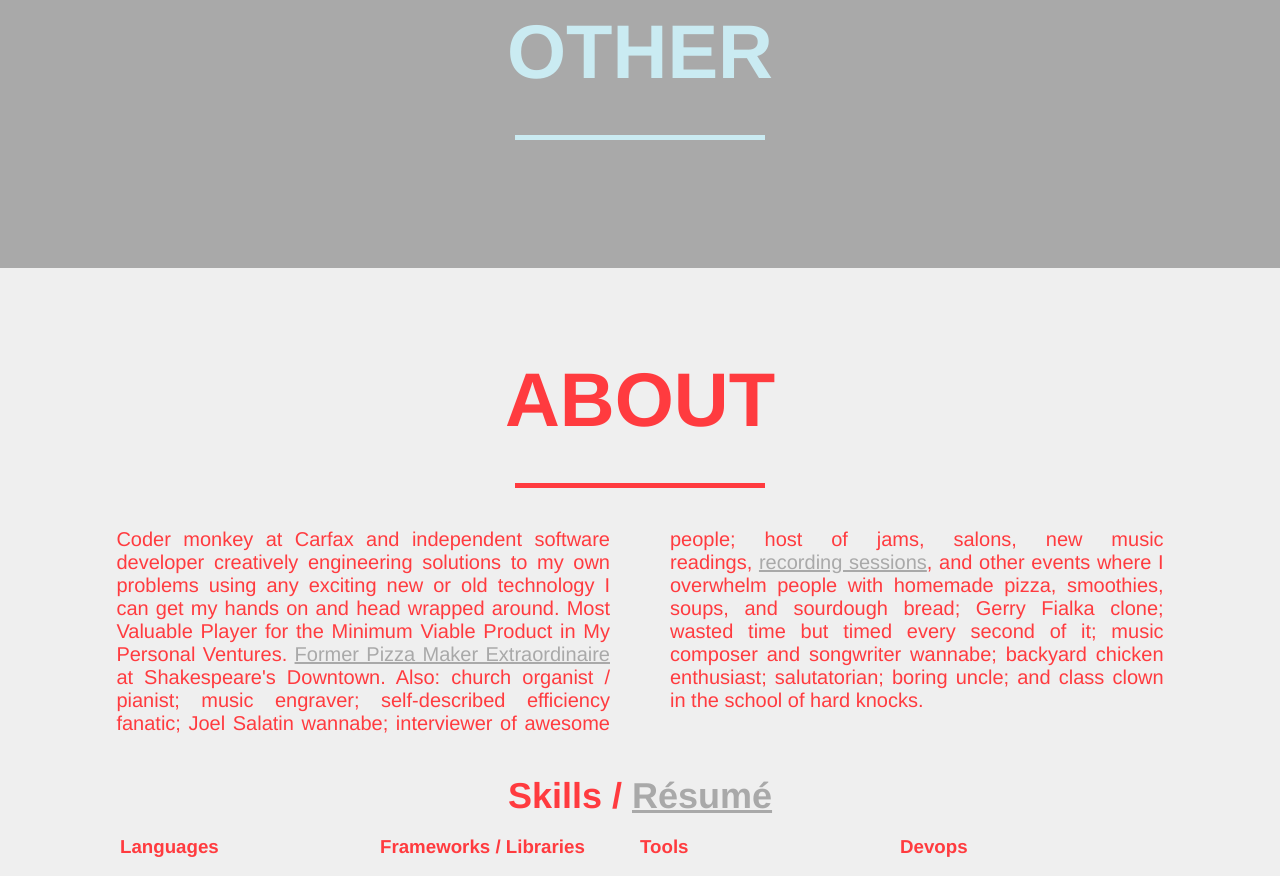
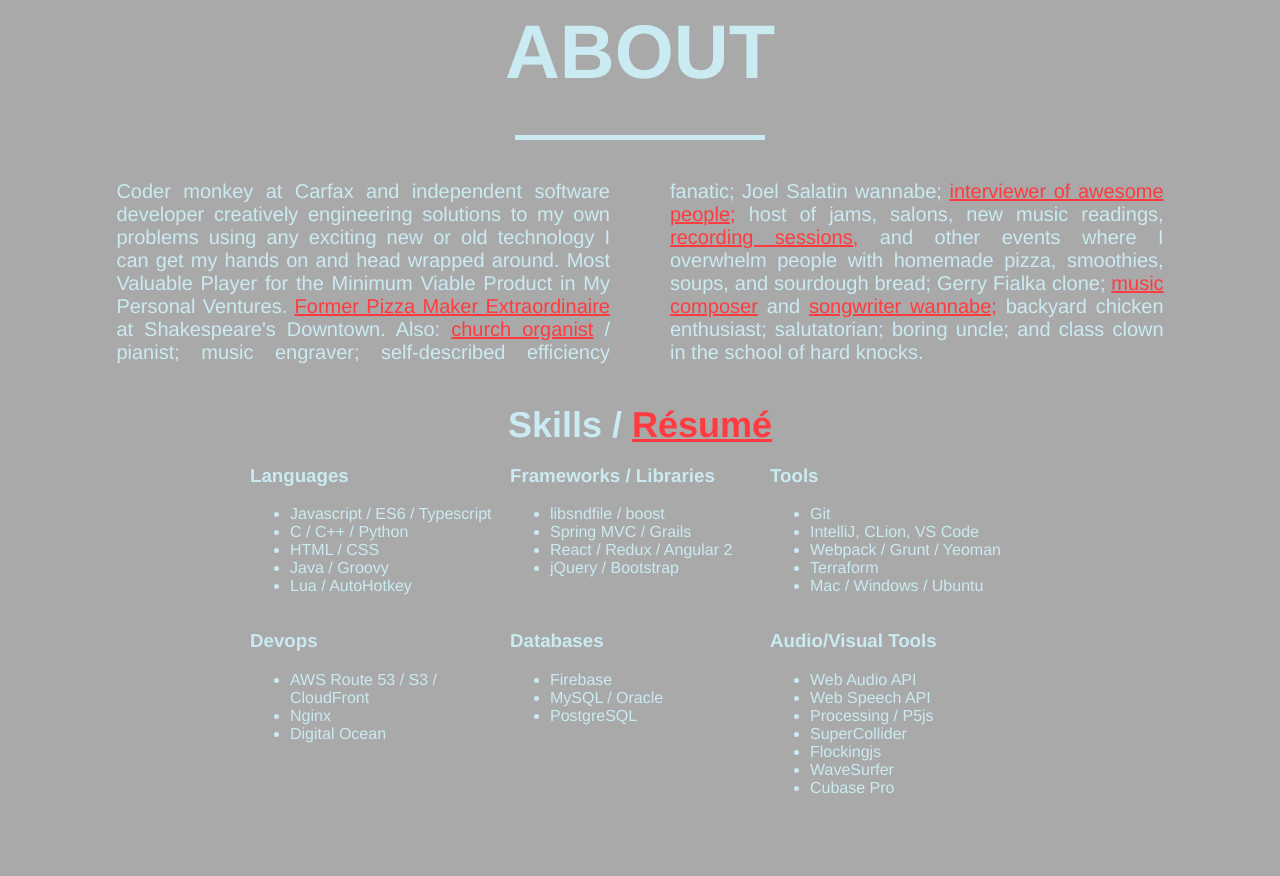
Before and after one commit to jsphweid/josephweidinger.com, a React app: page / in a window 1280 px wide. Shown: the part 1920-2796 px from the top of the page. Built offline with nearby package versions, Linux system fonts and the light colour scheme.

Commit message:
more minimal

```diff
--- a/src/app/about/about.scss
+++ b/src/app/about/about.scss
@@ -19,6 +19,9 @@
 }
 
 .jlw-skills {
+    margin: 0 auto;
+    max-width: 976px;
+
     .jlw-skills-header {
         text-align: center;
         font-size: 36px;
--- a/src/app/about/about.tsx
+++ b/src/app/about/about.tsx
@@ -1,7 +1,13 @@
 import * as React from 'react'
 import Section from '../common/section/section'
 import { skills } from '../common/constants'
-const shakesArticleLink: string = `//www.columbiatribune.com/business/saturday_business/cheesy-memories-shakespeare-s-growth-from-a-small-operation-to/article_e1a3815e-e081-52f2-b03e-12575ebed8f1.html`
+
+const shakes: string = `http://www.columbiatribune.com/business/saturday_business/cheesy-memories-shakespeare-s-growth-from-a-small-operation-to/article_e1a3815e-e081-52f2-b03e-12575ebed8f1.html`
+const organ: string = `https://soundcloud.com/joseph_weidinger/sets/one-paged-preludes-and`
+const interviews: string = `https://soundcloud.com/joseph_weidinger/sets/interviews`
+const songs: string = `https://soundcloud.com/joseph_weidinger/sets/songs`
+const instrumental: string = `https://soundcloud.com/joseph_weidinger/sets/instrumental`
+const woodshed: string = `http://josephweidinger.com/studioWoodshed`
 
 export interface AboutProps {
     className?: string
@@ -20,17 +26,16 @@ export default class About extends React.Component<AboutProps> {
                         Coder monkey at Carfax and independent software developer creatively
                         engineering solutions to my own problems using any exciting new or
                         old technology I can get my hands on and head wrapped around. Most
-                        Valuable Player for the Minimum Viable Product in My Personal Ventures.&nbsp;
-                        <a href={shakesArticleLink}>Former Pizza Maker Extraordinaire</a> at
-                        Shakespeare's Downtown. Also: church organist / pianist; music engraver;
-                        self-described efficiency fanatic; Joel Salatin wannabe; interviewer
-                        of awesome people; host of jams, salons, new music readings,&nbsp;
-                        <a href="http://josephweidinger.com/studioWoodshed">recording sessions</a>,
-                        and other events where I overwhelm people with homemade pizza, smoothies,
-                        soups, and sourdough bread; Gerry Fialka clone; wasted time but timed every
-                        second of it; music composer and songwriter wannabe; backyard chicken
-                        enthusiast; salutatorian; boring uncle; and class clown in the school
-                        of hard knocks.
+                        Valuable Player for the Minimum Viable Product in My Personal
+                        Ventures. <a href={shakes}>Former Pizza Maker Extraordinaire</a> at
+                        Shakespeare's Downtown. Also: <a href={organ}>church organist</a> / pianist; music engraver;
+                        self-described efficiency fanatic; Joel Salatin wannabe; <a href={interviews}>interviewer
+                        of awesome people;</a> host of jams, salons, new music
+                        readings, <a href={woodshed}>recording sessions,</a> and other events
+                        where I overwhelm people with homemade pizza, smoothies, soups, and
+                        sourdough bread; Gerry Fialka clone; <a href={instrumental}>music composer</a> and <a href={songs}>songwriter
+                        wannabe;</a> backyard chicken enthusiast; salutatorian; boring
+                        uncle; and class clown in the school of hard knocks.
                 </p>
             </div>
         )
--- a/src/app/common/section/section.scss
+++ b/src/app/common/section/section.scss
@@ -19,6 +19,6 @@
 
 @media screen and (max-width: 650px) {
     .jlw-section {
-        padding: 88px 16px;
+        padding: 88px 8px;
     }
 }
--- a/src/app/main.tsx
+++ b/src/app/main.tsx
@@ -55,8 +55,8 @@ export default class Main extends React.Component<MainProps, MainState> {
                 <Navbar className="jlw-colorProfile1" />
                 <Title className="jlw-colorProfile2" />
                 <Projects className="jlw-colorProfile3" handleProjectOpen={this.handleSetActiveProject} />
-                <Other className="jlw-colorProfile2" />
-                <About className="jlw-colorProfile3" />
+                {/* <Other className="jlw-colorProfile2" /> */}
+                <About className="jlw-colorProfile2" />
                 <Contact className="jlw-colorProfile1" />
             </div>
         )
--- a/src/app/navbar/navbar.tsx
+++ b/src/app/navbar/navbar.tsx
@@ -16,7 +16,7 @@ export default class Navbar extends React.Component<NavbarProps> {
 
     render() {
 
-        const sectionTitles: SectionType[] = ['Projects', 'Other', 'About', 'Contact']
+        const sectionTitles: SectionType[] = ['Projects', 'About', 'Contact']
 
         const sections: JSX.Element[] = sectionTitles
             .map((section: string, index: number) => {
--- a/src/app/projects/project/project.scss
+++ b/src/app/projects/project/project.scss
@@ -9,9 +9,9 @@
 
     .jlw-project-overlay {
         position: absolute;
-        @extend .jlw-colorProfile2;
+        @extend .jlw-colorProfile3;
         z-index: -1;
-        opacity: 0.9;
+        opacity: 0.8;
         top: 0;
         left: 0;
 
@@ -39,3 +39,9 @@
         z-index: 1;
     }
 }
+
+@media screen and (max-width: 600px) {
+    .jlw-project {
+        margin: 16px 0;
+    }
+}
--- a/src/app/title/title.scss
+++ b/src/app/title/title.scss
@@ -5,7 +5,7 @@
 }
 
 
-@media screen and (max-width: 650px) {
+@media screen and (max-width: 500px) {
     .jlw-title .jlw-title-labels {
         font-size: 1em;
     }
```
Also changed, not shown: src/app/projects/project/zoom-in.svg.
